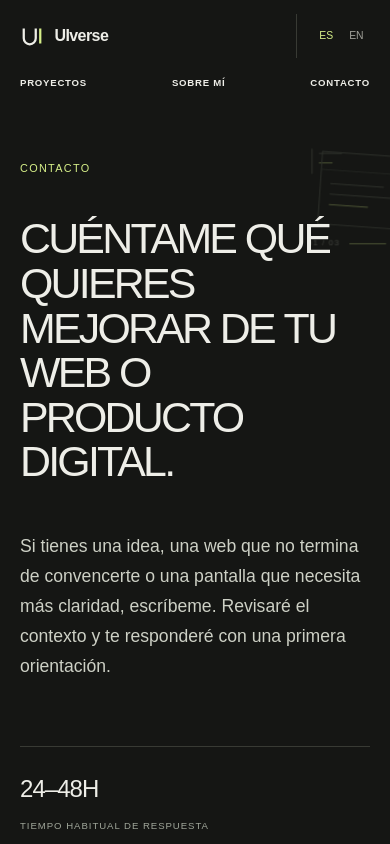
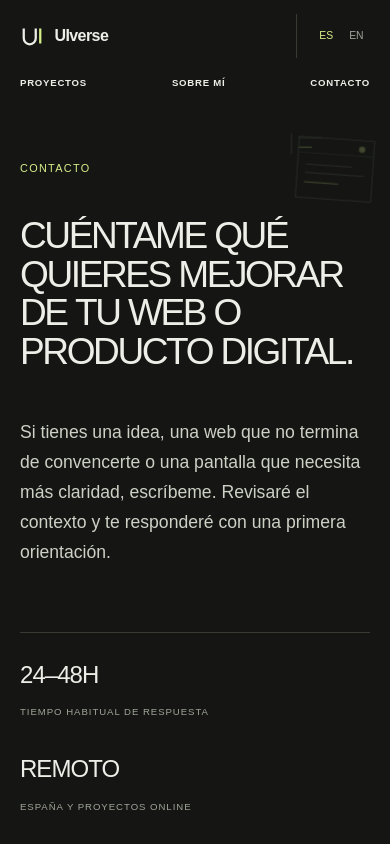
Before and after one commit to Pacosanchez45/portfolio-creativo, a Next.js app: page /contacto in a window 390 px wide. Shown: the top 844 px of the page. Built offline with nearby package versions, Linux system fonts and the light colour scheme.

Commit message:
fix responsive typography and mobile arrows

```diff
--- a/src/app/globals.css
+++ b/src/app/globals.css
@@ -18,7 +18,7 @@
 * { box-sizing: border-box; }
 html { scroll-padding-top: var(--header-height); scroll-behavior: smooth; }
 html.lenis { scroll-behavior: auto; }
-body { margin: 0; background: var(--color-canvas); color: var(--color-ink); font-family: var(--font-sans); -webkit-font-smoothing: antialiased; }
+body { margin: 0; overflow-x: clip; background: var(--color-canvas); color: var(--color-ink); font-family: var(--font-sans); -webkit-font-smoothing: antialiased; }
 ::selection { background: var(--color-accent); color: var(--color-canvas); }
 a { color: inherit; text-decoration: none; }
 button, a { -webkit-tap-highlight-color: transparent; }
@@ -61,6 +61,19 @@ button, a { -webkit-tap-highlight-color: transparent; }
 .selected-work > span { color: var(--color-accent); font-size: 1.4rem; line-height: 1; }
 .hero-note, .hero-index { color: var(--color-muted); }
 @media (min-width: 1600px) { .hero-main { width: 100%; max-width: 96rem; align-self: center; } }
+@media (min-width: 768px) and (max-width: 1023px) {
+  :root { --gutter: clamp(1.75rem, 4vw, 2.5rem); --header-height: 5.75rem; }
+  .site-header { padding-block: 1.15rem; gap: 1rem; }
+  .header-nav { gap: clamp(1rem, 2.2vw, 1.5rem); }
+  .nav-item { font-size: 0.6rem; }
+  .hero { padding-top: calc(var(--header-height) + 2rem); }
+  .hero-main { padding-block: clamp(2rem, 4vh, 3.25rem); }
+  .hero-name { font-size: clamp(4.5rem, 10.8vw, 6.9rem); margin-bottom: 1.5rem; }
+  .surname { margin-left: 8%; font-size: 1.08em; }
+  .hero-details { margin-top: 1.5rem; }
+  .hero-role { font-size: clamp(1.05rem, 2.3vw, 1.4rem); }
+  .hero-description { max-width: 23rem; font-size: 1rem; }
+}
 @media (max-width: 767px) {
   :root { --header-height: 5.5rem; }
   .site-header { gap: 1rem; }
@@ -69,12 +82,12 @@ button, a { -webkit-tap-highlight-color: transparent; }
   .nav-item { font-size: 0.55rem; }
   .hero { padding-top: calc(var(--header-height) + 1.5rem); }
   .eyebrow-right { display: none; }
-  .hero-name { font-size: clamp(2.4rem, 12.6vw, 6.2rem); }
-  .surname { margin-left: 8%; }
-  .hero-main { padding-block: 3.5rem; }
+  .hero-name { font-size: clamp(2.25rem, 11.2vw, 4.8rem); }
+  .surname { margin-left: 4%; font-size: 1.08em; }
+  .hero-main { padding-block: 2.75rem; }
   .hero-details { grid-template-columns: 1fr; gap: 2rem; margin-top: 2.5rem; }
   .hero-role { font-size: 1.25rem; }
-  .hero-description { max-width: 20rem; margin-left: 12%; font-size: 1rem; }
+  .hero-description { max-width: 20rem; margin-left: 8%; font-size: 0.94rem; }
   .hero-note { display: none; }
 }
 @media (prefers-reduced-motion: reduce) {
@@ -91,4 +104,6 @@ button, a { -webkit-tap-highlight-color: transparent; }
   .nav-item { font-size: 0.6rem; }
   .language-switch { grid-column: 2; grid-row: 1; }
   .hero-role { font-size: clamp(1rem, 4.7vw, 1.25rem); }
+  .selected-work { gap: 0.8rem; min-height: 44px; }
+  .selected-work > span { font-size: 1.05rem; }
 }
--- a/src/components/contact-page/contact-page.module.css
+++ b/src/components/contact-page/contact-page.module.css
@@ -63,9 +63,16 @@
 .pageNav a { transition:color 220ms; }
 .pageNav a:hover { color:var(--color-accent); }
 @media (min-width:1600px) { .hero,.formSection,.notes,.pageNav { padding-inline:max(var(--gutter),calc((100vw - 100rem)/2)); } }
+@media (min-width:768px) and (max-width:1023px) {
+  .pageTitle { font-size:clamp(3.8rem,7vw,5.4rem); }
+  .intro { font-size:1.1rem; }
+  .signals dt { font-size:clamp(1.35rem,2.4vw,1.8rem); }
+  .formSection { gap:clamp(2rem,5vw,4rem); }
+  .formHeading h2 { font-size:clamp(2.5rem,4.6vw,3.5rem); }
+}
 @media (max-width:767px) {
   .hero { padding-top:calc(var(--header-height) + 3rem); }
-  .pageTitle { font-size:clamp(2.25rem,11vw,4.5rem); }
+  .pageTitle { font-size:clamp(2.05rem,9.5vw,4rem); }
   .signals { flex-direction:column; gap:2rem; }
   .formSection { grid-template-columns:1fr; gap:3.5rem; }
   .notes article { grid-template-columns:2rem 1fr; }
--- a/src/components/contact/contact.module.css
+++ b/src/components/contact/contact.module.css
@@ -21,13 +21,15 @@
 .primary:hover > span, a.secondary:hover > span { transform: translate(4px, -4px); }
 @media (min-width: 1600px) { .section { padding-inline: max(var(--gutter), calc((100vw - 100rem) / 2)); } }
 @media (max-width: 1023px) { .actions { margin-left: 0; } }
+@media (min-width:768px) and (max-width:1023px) { .title { font-size:clamp(5rem,11vw,7.2rem); } .primary { font-size:clamp(1.65rem,2.8vw,2.2rem); } }
 @media (max-width: 767px) {
-  .title { font-size: clamp(2.3rem, 13.2vw, 6.2rem); }
+  .title { font-size: clamp(2.2rem, 11.2vw, 5.2rem); }
   .titlePosition { perspective: none; }
   .details { flex-direction: column; gap: 1.75rem; }
   .copy { width: 100%; }
   .actions { width: 100%; gap: 1rem; }
   .primary, .secondary { width: 100%; }
-  .primary { font-size: clamp(1.5rem, 7vw, 2.5rem); }
+  .primary { font-size: clamp(1.35rem, 6vw, 2.2rem); }
+  .primary > span, .secondary > span { font-size:.9rem; }
 }
 @media (prefers-reduced-motion: reduce) { .titlePosition { perspective: none; } }
--- a/src/components/footer/footer.module.css
+++ b/src/components/footer/footer.module.css
@@ -17,6 +17,7 @@
 .bottom { display:flex; justify-content:space-between; gap:2rem; padding-top:1.5rem; border-top:1px solid var(--color-rule); color:#898f82; font-size:.58rem; line-height:1.6; letter-spacing:.08em; text-transform:uppercase; }
 @media (min-width:1600px) { .footer { padding-inline:max(var(--gutter),calc((100vw - 100rem)/2)); } }
 @media (max-width:1000px) { .grid { grid-template-columns:1.2fr 1fr 1fr; } .brand { grid-column:1/-1; display:flex; align-items:end; justify-content:space-between; gap:3rem; padding:0; } .brand > p { margin:0; } }
-@media (max-width:767px) { .grid { grid-template-columns:1fr 1fr; gap:3.5rem 1.5rem; padding-block:4rem; } .brand { grid-column:1/-1; display:block; } .brand > p { margin-top:1.75rem; } .column:last-child { grid-column:1/-1; } .bottom { flex-direction:column; gap:.65rem; } }
+@media (min-width:768px) and (max-width:1000px) { .wordmark { font-size:clamp(2rem,3.8vw,3rem); } }
+@media (max-width:767px) { .grid { grid-template-columns:1fr 1fr; gap:3.5rem 1.5rem; padding-block:4rem; } .brand { grid-column:1/-1; display:block; } .brand > p { margin-top:1.75rem; } .column:last-child { grid-column:1/-1; } .column a span { display:none; } .bottom { flex-direction:column; gap:.65rem; } }
 @media (max-width:430px) { .grid { grid-template-columns:1fr; } .brand,.column:last-child { grid-column:auto; } }
 @media (prefers-reduced-motion:reduce) { .column a { transform:none!important; } }
--- a/src/components/projects-page/projects-page.module.css
+++ b/src/components/projects-page/projects-page.module.css
@@ -53,7 +53,8 @@
 .pageNav { display:flex; justify-content:space-between; gap:2rem; padding:2rem var(--gutter); border-top:1px solid var(--color-rule); font-size:.65rem; letter-spacing:.09em; }
 .pageNav a:hover { color:var(--color-accent); }
 @media (min-width:1600px) { .hero,.archive,.pageNav { padding-inline:max(var(--gutter),calc((100vw - 100rem)/2)); } }
-@media (max-width:1023px) { .composition,.composition.reverse { grid-template-columns:minmax(0,1.05fr) minmax(16rem,.95fr); gap:3rem; min-height:36rem; } .stage { padding-right:.8rem; } }
+@media (max-width:1023px) { .composition,.composition.reverse { grid-template-columns:minmax(0,1.05fr) minmax(16rem,.95fr); gap:3rem; min-height:36rem; } .stage { padding-right:.8rem; } .corner { display:none; } }
+@media (min-width:768px) and (max-width:1023px) { .title { font-size:clamp(4.5rem,10vw,7rem); } .hero > p { font-size:1.05rem; } .copy h2 { font-size:clamp(2.4rem,4.6vw,3.35rem); } }
 @media (max-width:900px) { .composition,.composition.reverse { grid-template-columns:1fr; min-height:0; } .composition.reverse .stage,.composition.reverse .copy { grid-column:auto; grid-row:auto; } .composition.reverse .stage { justify-self:start; } .copy { max-width:42rem; } .stage { width:min(94%,48rem)!important; margin-inline:auto; } }
-@media (max-width:767px) { .hero { min-height:62svh; } .eyebrow { font-size:.55rem; } .title { font-size:clamp(3rem,17vw,6.5rem); } .project { padding-block:4rem; } .composition { gap:2.5rem; } .stage { width:calc(100% - .75rem)!important; padding:1rem .5rem 1.9rem 0; perspective:none; } .stageLabel { right:.5rem; } .frame { inset:-.45rem .55rem .5rem -.45rem!important; } .caption { max-width:calc(100% - 1rem); overflow:hidden; text-overflow:ellipsis; } .imageWindow,.project[data-treatment='cinema'] .imageWindow { aspect-ratio:4/3; } .pageNav { flex-direction:column; } }
+@media (max-width:767px) { .hero { min-height:58svh; } .eyebrow { font-size:.52rem; } .title { font-size:clamp(2.6rem,14vw,5.6rem); } .hero > p { font-size:.95rem; } .project { padding-block:4rem; } .composition { gap:2.5rem; } .stage { width:calc(100% - .75rem)!important; padding:1rem .5rem 1.9rem 0; perspective:none; } .stageLabel { right:.5rem; } .frame { inset:-.45rem .55rem .5rem -.45rem!important; } .caption { max-width:calc(100% - 1rem); overflow:hidden; text-overflow:ellipsis; } .imageWindow,.project[data-treatment='cinema'] .imageWindow { aspect-ratio:4/3; } .copy h2 { font-size:clamp(1.8rem,8.2vw,3.3rem); } .links { gap:1rem 1.5rem; } .pageNav { flex-direction:column; } }
 @media (prefers-reduced-motion:reduce) { .visual,.visual img,.frame,.caption,.copy h2 span[data-project-name] { transform:none!important; } }
--- a/src/translations/es.ts
+++ b/src/translations/es.ts
@@ -27,7 +27,7 @@ export const es = {
   seo: { title: 'UIverse — Diseño UX/UI y desarrollo Front-End', description: 'Diseño experiencias digitales claras, funcionales y visualmente cuidadas. Portfolio de diseño UX/UI y desarrollo Front-End.' },
   routeSeo: { contact: { title: 'UIverse — Contacto', description: 'Cuéntame tu proyecto digital y recibe una primera orientación sobre diseño UX/UI y desarrollo Front-End.' }, projects: { title: 'UIverse — Proyectos', description: 'Selección completa de proyectos de UX/UI, producto digital y desarrollo Front-End.' } },
   nav: { home: 'UIverse, inicio', label: 'Navegación principal', work: 'Proyectos', about: 'Sobre mí', contact: 'Contacto', soon: 'Disponible próximamente', language: 'Idioma', skip: 'Saltar al contenido' },
-  hero: { portfolio: 'PORTAFOLIO — 2026', motto: 'DISEÑO CON INTENCIÓN. CÓDIGO CON SENTIDO.', role: 'DISEÑADOR UX/UI', development: 'Y DESARROLLADOR FRONT-END', description: 'Diseño experiencias digitales claras, funcionales y visualmente cuidadas.', work: 'PROYECTOS SELECCIONADOS', note: 'DE LA IDEA A LA EXPERIENCIA.', index: '01 / INICIO' },
+  hero: { portfolio: 'PORTFOLIO — 2026', motto: 'DISEÑO CON INTENCIÓN. CÓDIGO CON SENTIDO.', role: 'DISEÑADOR UX/UI', development: 'Y DESARROLLADOR FRONT-END', description: 'Diseño experiencias digitales claras, funcionales y visualmente cuidadas.', work: 'PROYECTOS SELECCIONADOS', note: 'DE LA IDEA A LA EXPERIENCIA.', index: '01 / INICIO' },
   work: { label: '02 / PROYECTOS', selection: '2026 — SELECCIÓN DE PROYECTOS', title: 'Proyectos', intro: ['Ideas que toman forma.', 'Diseño que se convierte en experiencia.'], sample: 'SELECCIÓN CONCEPTUAL · IMÁGENES Y CONTENIDO DE EJEMPLO', progress: 'Progreso de proyectos', cta: 'VER PROYECTO', exploration: 'EXPLORACIÓN DE DISEÑO', close: 'CERRAR', closeLabel: 'Cerrar ficha del proyecto', sampleCase: 'FICHA DE EJEMPLO' },
   capabilities: { label: '03 / CAPACIDADES', eyebrow: 'QUÉ HAGO', title: 'CAPACIDADES', statement: 'Diseño experiencias digitales que tienen sentido.', lines: ['DISEÑO EXPERIENCIAS', 'DIGITALES', 'CON ', 'SENTIDO.'] },
   process: { label: '04 / PROCESO', eyebrow: 'CÓMO TRABAJO', title: 'PROCESO', progress: 'Progreso del proceso', statement: 'De la idea a la experiencia.', words: ['DE LA', 'IDEA', 'A LA', 'EXPERIENCIA.'] },
```
Also changed, not shown: src/components/about/about.module.css (+7 -6 lines), src/components/capabilities/capabilities.module.css (+6 -6 lines), src/components/process/process.module.css (+5 -4 lines), src/components/selected-work/selected-work.module.css (+6 -2 lines), src/components/case-study/case-study-page.module.css, src/components/decorative/depth-details.module.css.
